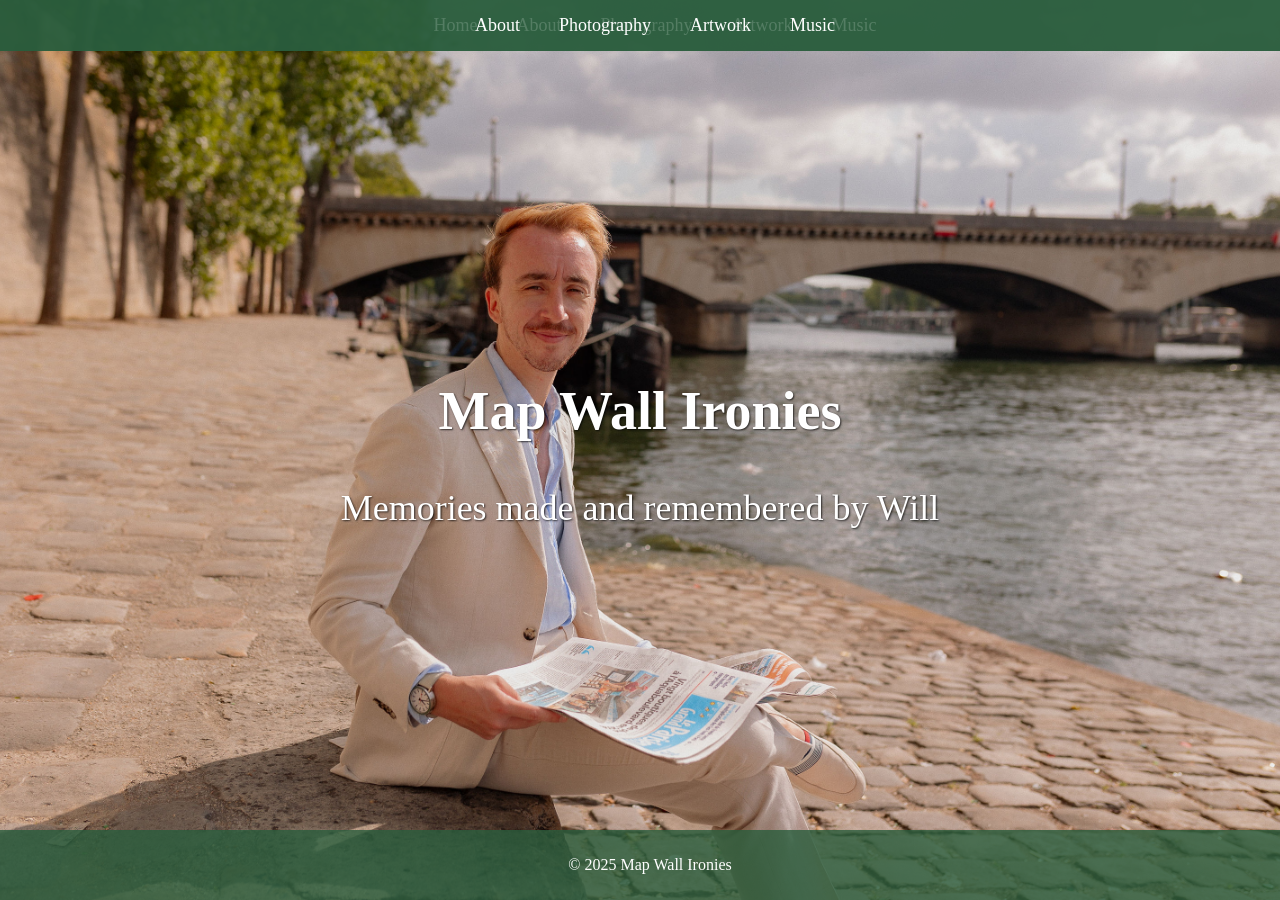
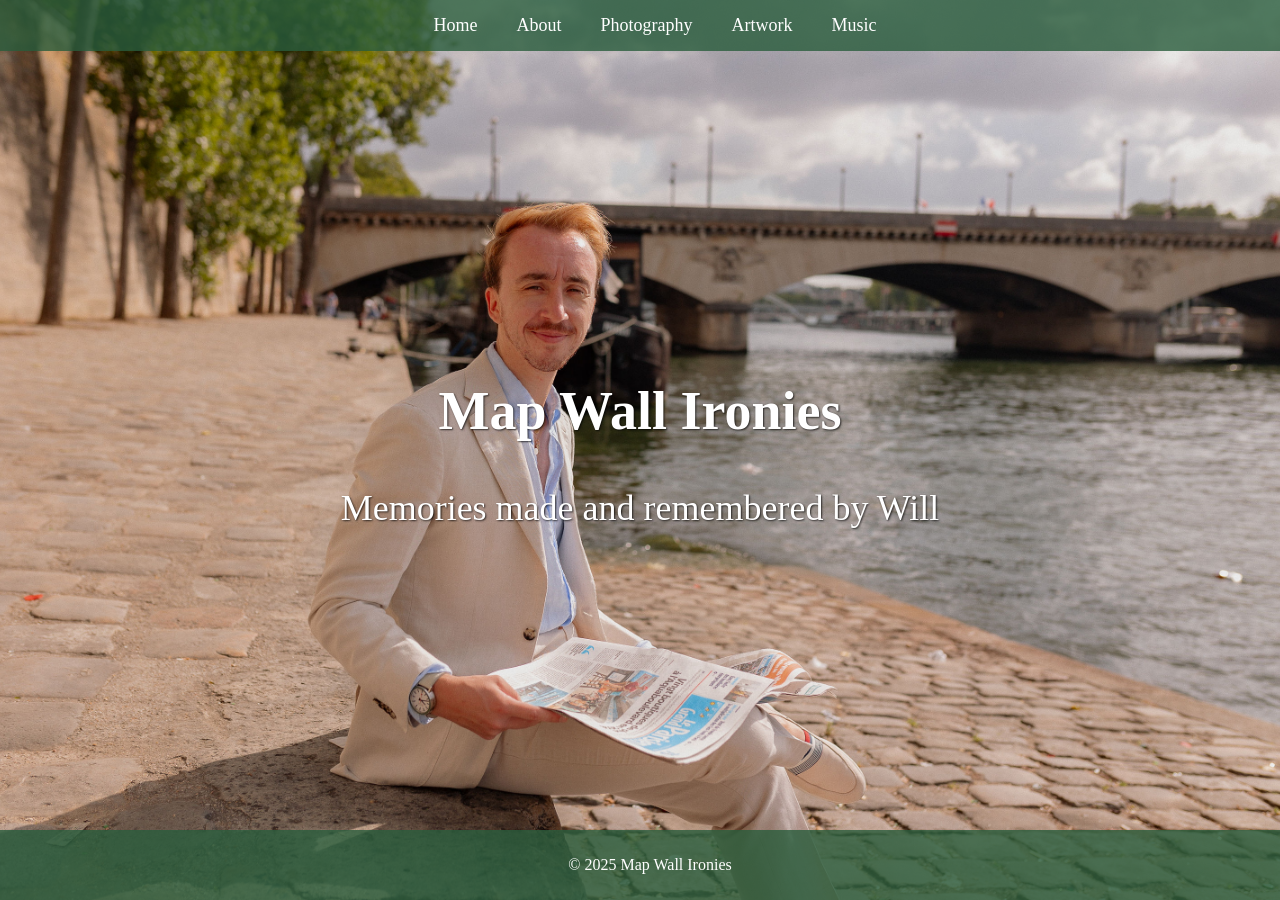
Before and after one commit to mapwallironies/mapwallironies.github.io, a Jekyll site: the page built from index.md, in a window 1280 px wide. Built offline with Jekyll 4.4.1, drawn with Linux system fonts in a browser that asks for light colours.

Commit message:
Update index.md

```diff
--- a/index.md
+++ b/index.md
@@ -2,15 +2,6 @@
 layout: default
 title: "Portfolio"
 ---
-
-<section class="navbar">
-  <ul class="nav-links">
-    <li><a href="/about">About</a></li>
-    <li><a href="#photography">Photography</a></li>
-    <li><a href="#artwork">Artwork</a></li>
-    <li><a href="#music">Music</a></li>
-  </ul>
-</section>
 
 <section class="hero">
   <div class="hero-text">
```
